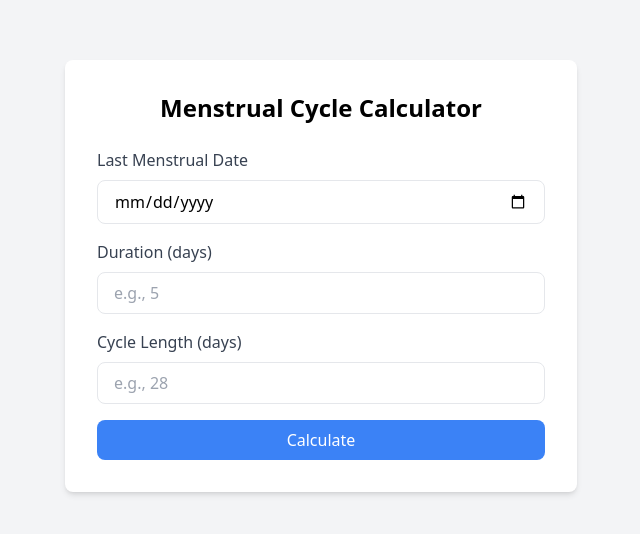
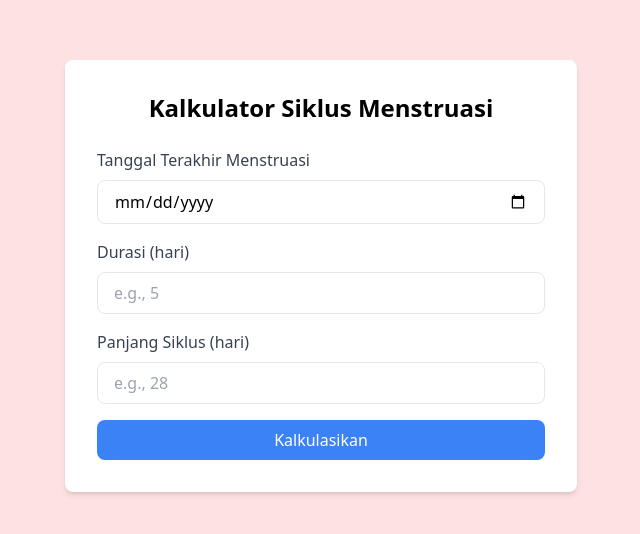
Before and after one commit to silviansi/feminsight, a Vue app: page / in a window 1280 px wide. Shown: the part 124-658 px from the top of the page, without its empty margins (319-959 px from the left). Built offline with nearby package versions, Linux system fonts and the light colour scheme.

Commit message:
ubah bg dan bahasa indonesia

```diff
--- a/src/views/Dashboard.vue
+++ b/src/views/Dashboard.vue
@@ -1,11 +1,11 @@
 <template>
-    <div class="min-h-screen flex items-center justify-center bg-gray-100">
+    <div class="min-h-screen flex items-center justify-center bg-red-100">
       <div class="bg-white p-8 rounded-lg shadow-md w-full max-w-lg">
-        <h1 class="text-2xl font-bold text-center mb-6">Menstrual Cycle Calculator</h1>
+        <h1 class="text-2xl font-bold text-center mb-6">Kalkulator Siklus Menstruasi</h1>
 
         <form @submit.prevent="calculateNextPeriod">
           <div class="mb-4">
-            <label for="lastPeriod" class="block text-gray-700 font-medium mb-2">Last Menstrual Date</label>
+            <label for="lastPeriod" class="block text-gray-700 font-medium mb-2">Tanggal Terakhir Menstruasi</label>
             <input
               type="date"
               id="lastPeriod"
@@ -13,7 +13,7 @@
               class="w-full px-4 py-2 border rounded-lg focus:outline-none focus:ring-2 focus:ring-blue-500">
           </div>
           <div class="mb-4">
-            <label for="duration" class="block text-gray-700 font-medium mb-2">Duration (days)</label>
+            <label for="duration" class="block text-gray-700 font-medium mb-2">Durasi (hari)</label>
             <input
               type="number"
               id="duration"
@@ -22,7 +22,7 @@
               placeholder="e.g., 5">
           </div>
           <div class="mb-4">
-            <label for="cycleLength" class="block text-gray-700 font-medium mb-2">Cycle Length (days)</label>
+            <label for="cycleLength" class="block text-gray-700 font-medium mb-2">Panjang Siklus (hari)</label>
             <input
               type="number"
               id="cycleLength"
@@ -33,13 +33,13 @@
           <button
             type="submit"
             class="w-full bg-blue-500 text-white py-2 px-4 rounded-lg hover:bg-blue-700">
-            Calculate
+            Kalkulasikan
           </button>
         </form>
 
         <div v-if="nextPeriod" class="mt-6 text-center">
-          <p class="text-lg font-medium">Next Menstrual Date: <span class="font-bold">{{ nextPeriod }}</span></p>
-          <p class="text-lg font-medium">Expected End Date: <span class="font-bold">{{ endPeriod }}</span></p>
+          <p class="text-lg font-medium">Tanggal Menstruasi Selanjutnya: <span class="font-bold">{{ nextPeriod }}</span></p>
+          <p class="text-lg font-medium">Tanggal Perkiraan Selesai: <span class="font-bold">{{ endPeriod }}</span></p>
         </div>
       </div>
     </div>
```
